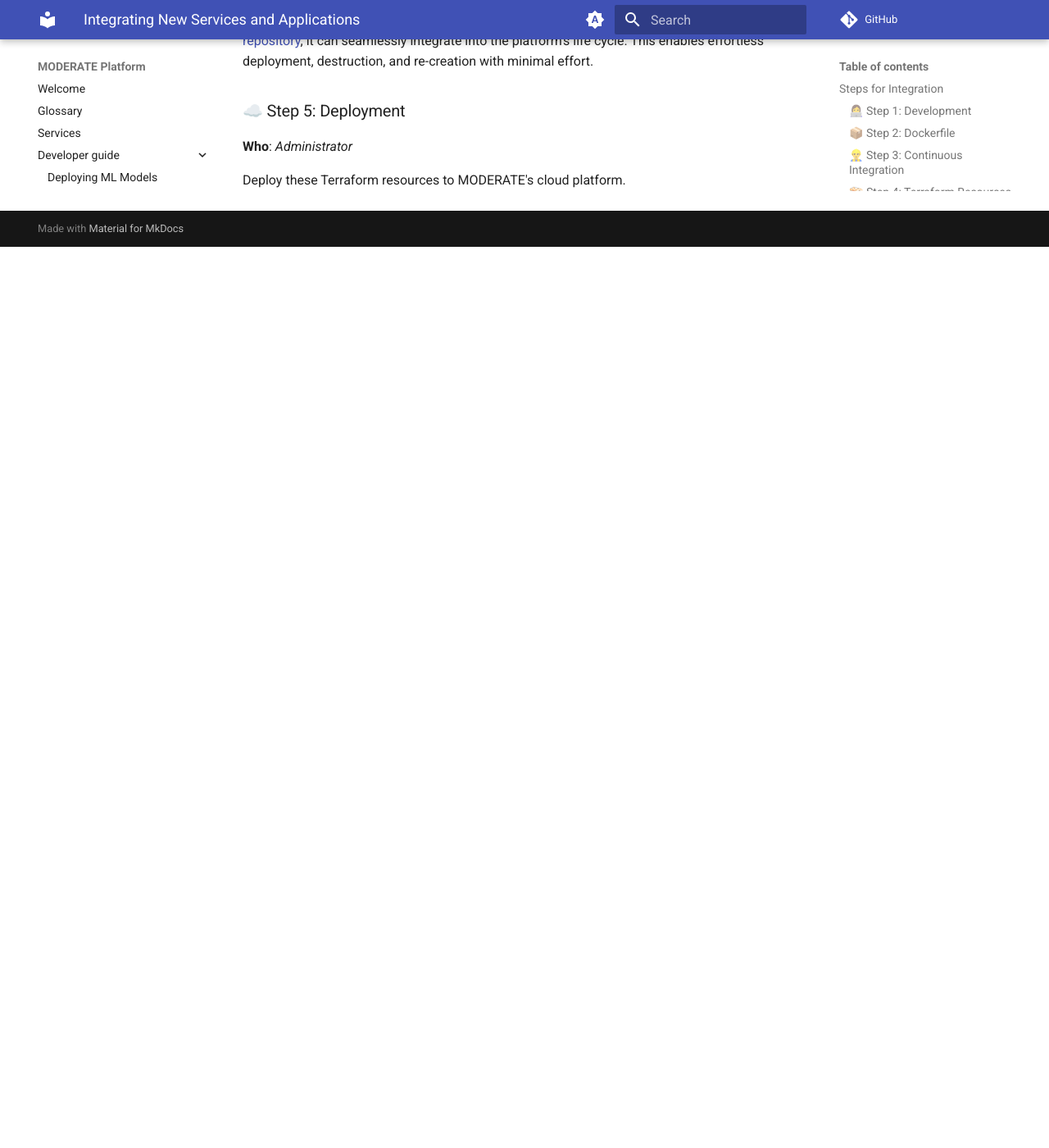
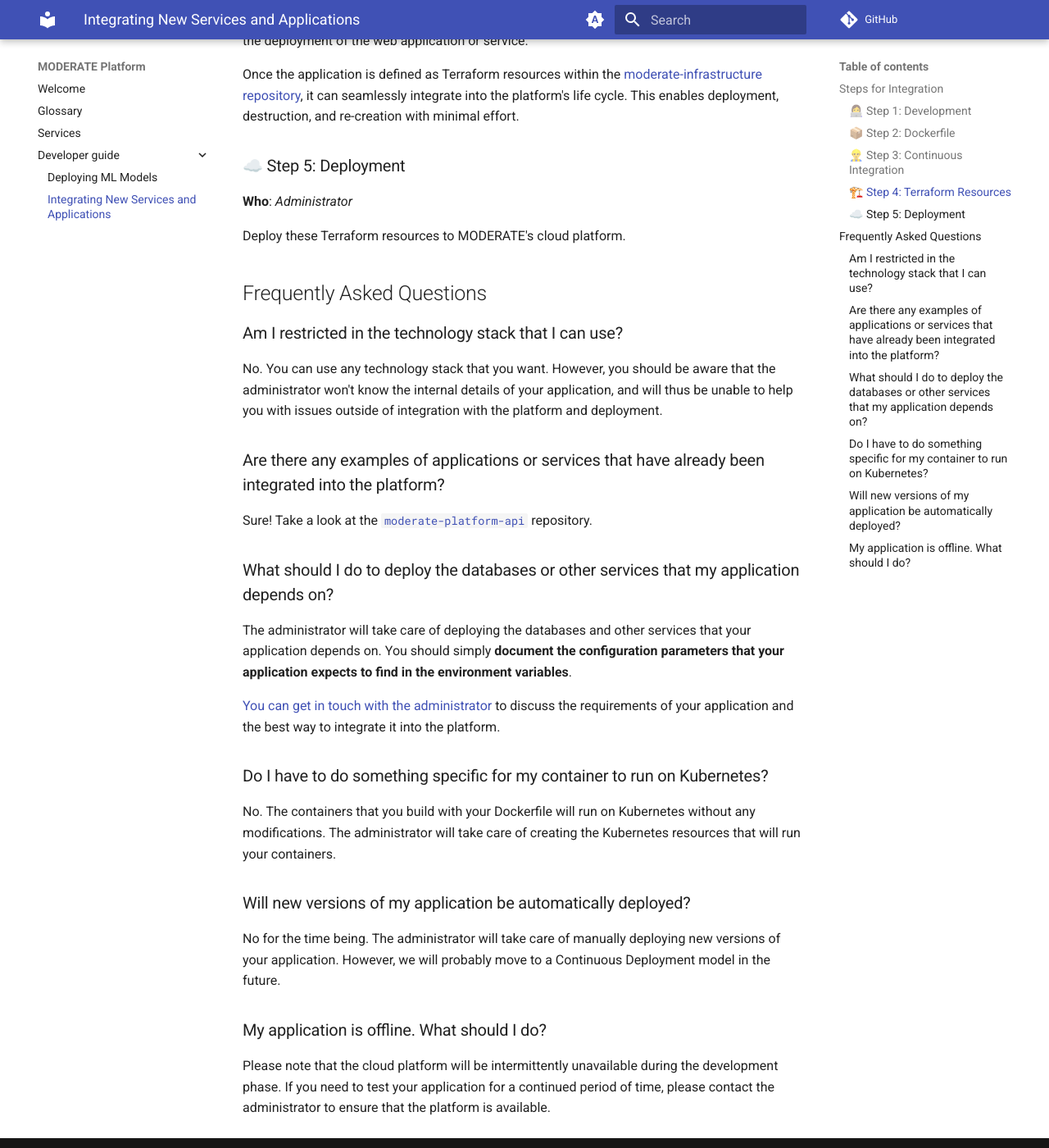
Before and after one commit to MODERATE-Project/moderate-docs, an MkDocs documentation site: the page built from docs/developer-guide/integration.md, in a window 1280 px wide and 1400 px high, scrolled down 3045 px. Shown: the whole window at 82% size. Built offline with MkDocs 1.6.1 and Material for MkDocs 9.7.7, drawn with Linux system fonts in a browser that asks for light colours; comment, search, counter and statistics services are not loaded; before the commit the page ends 3346 px from its top, so only the background shows below that; some of the changed text lies outside the part shown.

Commit message:
📝 Add FAQs

```diff
--- a/docs/developer-guide/integration.md
+++ b/docs/developer-guide/integration.md
@@ -37,6 +37,8 @@
 
 For example, this is the [Dockerfile](https://github.com/MODERATE-Project/moderate-docs/blob/main/Dockerfile) used to build the `moderate-docs` image, which is the documentation website you are currently reading.
 
+This Dockerfile should be contained in the repository of the application or service. It should be located in the root directory of the repository and named `Dockerfile`.
+
 ### 👷‍♂️ Step 3: Continuous Integration
 
 **Who**: _Developer_ or _Administrator_
@@ -74,12 +76,40 @@
 
 **Who**: _Administrator_
 
-Create the [Terraform resources](https://github.com/MODERATE-Project/moderate-infrastructure) that define the Kubernetes resources, which, in turn, represent the deployment of the web application or service.
+Create the [Terraform resources](https://developer.hashicorp.com/terraform/intro) that define the Kubernetes resources, which, in turn, represent the deployment of the web application or service.
 
-Once the application is defined as Terraform resources within the [moderate-infrastructure repository](https://github.com/MODERATE-Project/moderate-infrastructure), it can seamlessly integrate into the platform's life cycle. This enables effortless deployment, destruction, and re-creation with minimal effort.
+Once the application is defined as Terraform resources within the [moderate-infrastructure repository](https://github.com/MODERATE-Project/moderate-infrastructure), it can seamlessly integrate into the platform's life cycle. This enables deployment, destruction, and re-creation with minimal effort.
 
 ### ☁️ Step 5: Deployment
 
 **Who**: _Administrator_
 
 Deploy these Terraform resources to MODERATE's cloud platform.
+
+## Frequently Asked Questions
+
+### Am I restricted in the technology stack that I can use?
+
+No. You can use any technology stack that you want. However, you should be aware that the administrator won't know the internal details of your application, and will thus be unable to help you with issues outside of integration with the platform and deployment.
+
+### Are there any examples of applications or services that have already been integrated into the platform?
+
+Sure! Take a look at the [`moderate-platform-api`](https://github.com/MODERATE-Project/moderate-platform-api) repository.
+
+### What should I do to deploy the databases or other services that my application depends on?
+
+The administrator will take care of deploying the databases and other services that your application depends on. You should simply **document the configuration parameters that your application expects to find in the environment variables**.
+
+[You can get in touch with the administrator](https://github.com/MODERATE-Project) to discuss the requirements of your application and the best way to integrate it into the platform.
+
+### Do I have to do something specific for my container to run on Kubernetes?
+
+No. The containers that you build with your Dockerfile will run on Kubernetes without any modifications. The administrator will take care of creating the Kubernetes resources that will run your containers.
+
+### Will new versions of my application be automatically deployed?
+
+No for the time being. The administrator will take care of manually deploying new versions of your application. However, we will probably move to a Continuous Deployment model in the future.
+
+### My application is offline. What should I do?
+
+Please note that the cloud platform will be intermittently unavailable during the development phase. If you need to test your application for a continued period of time, please contact the administrator to ensure that the platform is available.
```
